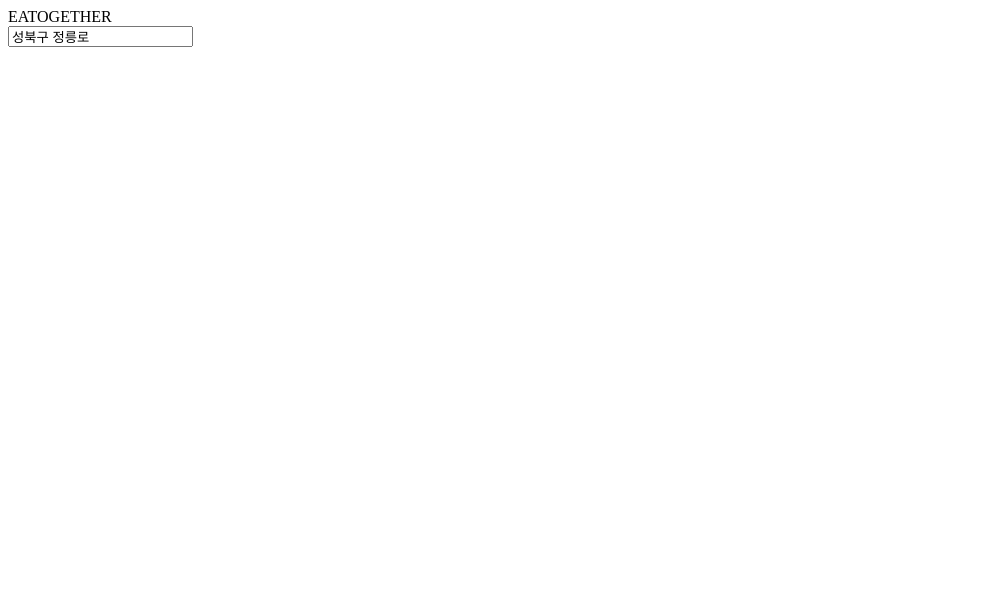
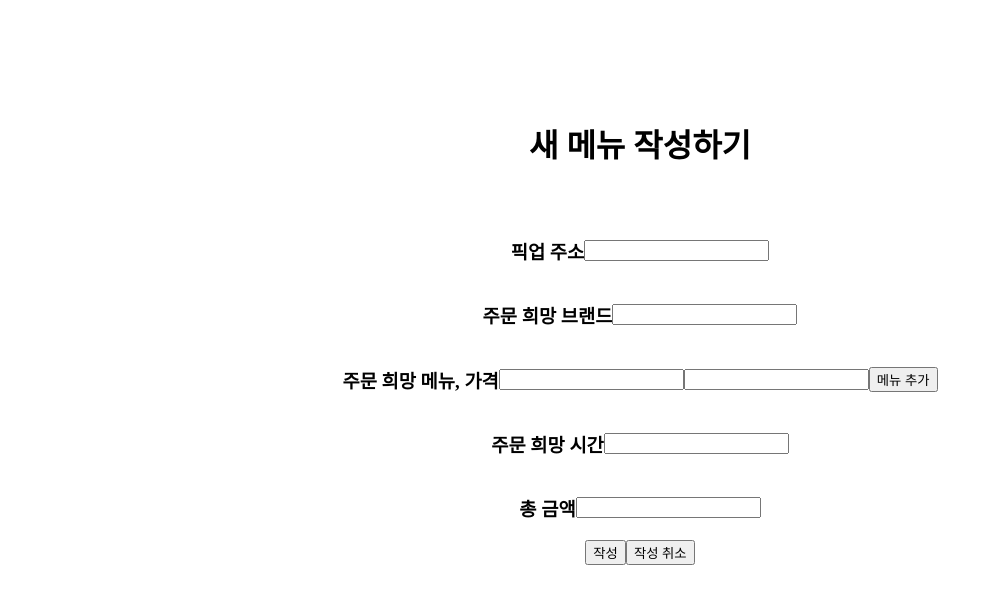
Before and after one commit to Eat-Together6/Eatogether, a React (Create React App) app in the folder front/: page /createMenu in a window 1280 px wide. Shown: the top 604 px of the page, without its empty margins (0-993 px from the left). Built offline with nearby package versions, Linux system fonts and the light colour scheme.

Commit message:
feat: 새 메뉴 작성 기본페이지 구성

```diff
--- a/front/package.json
+++ b/front/package.json
@@ -3,6 +3,10 @@
   "version": "0.1.0",
   "private": true,
   "dependencies": {
+    "@emotion/react": "^11.10.0",
+    "@emotion/styled": "^11.10.0",
+    "@material-ui/core": "^4.12.4",
+    "@mui/material": "^5.9.3",
     "@testing-library/jest-dom": "^5.16.5",
     "@testing-library/react": "^13.3.0",
     "@testing-library/user-event": "^13.5.0",
--- a/front/src/App.js
+++ b/front/src/App.js
@@ -1,12 +1,18 @@
+import { BrowserRouter, Route, Routes } from "react-router-dom";
 import Home from "./pages/Home/Home";
+import CreateMenu from "./pages/CreateMenu/CreateMenu";
 
 function App() {
   return (
     <div className="App">
-      <Home />
+      <BrowserRouter>
+        <Routes>
+          <Route path="/" element={<Home />} />
+          <Route path="/createMenu" element={<CreateMenu />} />
+        </Routes>
+      </BrowserRouter>
     </div>
   );
 }
-//
 
 export default App;
--- a/front/src/pages/CreateMenu/CreateMenu.js
+++ b/front/src/pages/CreateMenu/CreateMenu.js
@@ -0,0 +1,62 @@
+import React from "react";
+
+const headerStyle = {
+  marginTop: "60px",
+  display: "flex",
+  alignItems: "center",
+  justifyContent: "center",
+  height: "150px",
+};
+
+const Contents = {
+  display: "flex",
+  flexDirection: "column",
+  alignItems: "center",
+  justifyContent: "center",
+};
+
+const Contents_element = {
+  display: "flex",
+  alignItems: "center",
+  justifyContent: "center",
+};
+
+function CreateMenu() {
+  return (
+    <>
+      <div style={Contents}>
+        <div style={headerStyle}>
+          <h1>새 메뉴 작성하기</h1>
+        </div>
+        <div style={Contents_element}>
+          <h3>픽업 주소</h3>
+          <input type="text"></input>
+        </div>
+        <div style={Contents_element}>
+          <h3>주문 희망 브랜드</h3>
+          <input type="text"></input>
+        </div>
+        <div style={Contents_element}>
+          <h3>주문 희망 메뉴, 가격</h3>
+          <input type="text"></input>
+          <input type="text"></input>
+          <button>메뉴 추가</button>
+        </div>
+        <div style={Contents_element}>
+          <h3>주문 희망 시간</h3>
+          <input type="text"></input>
+        </div>
+        <div style={Contents_element}>
+          <h3>총 금액</h3>
+          <input type="text"></input>
+        </div>
+        <div style={Contents_element}>
+          <button>작성</button>
+          <button>작성 취소</button>
+        </div>
+      </div>
+    </>
+  );
+}
+
+export default CreateMenu;
```
Also changed, not shown: 2 other files (tests, documents, lock files or other folders).
